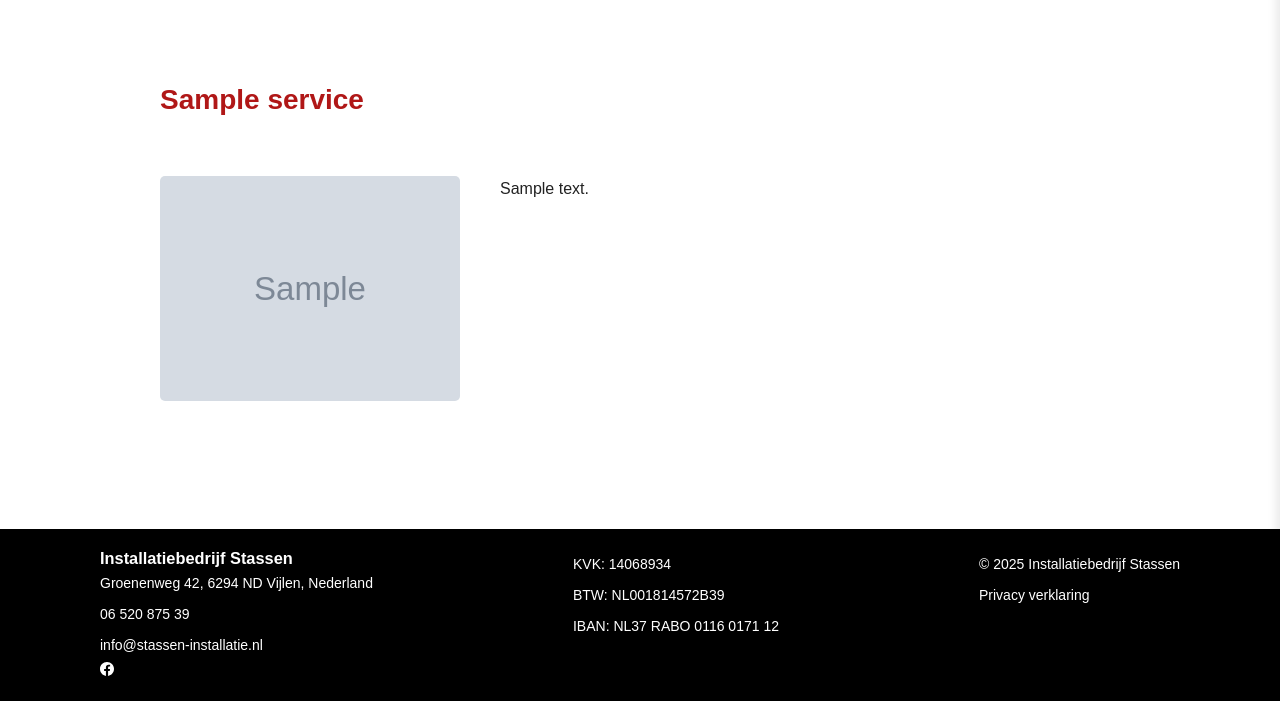
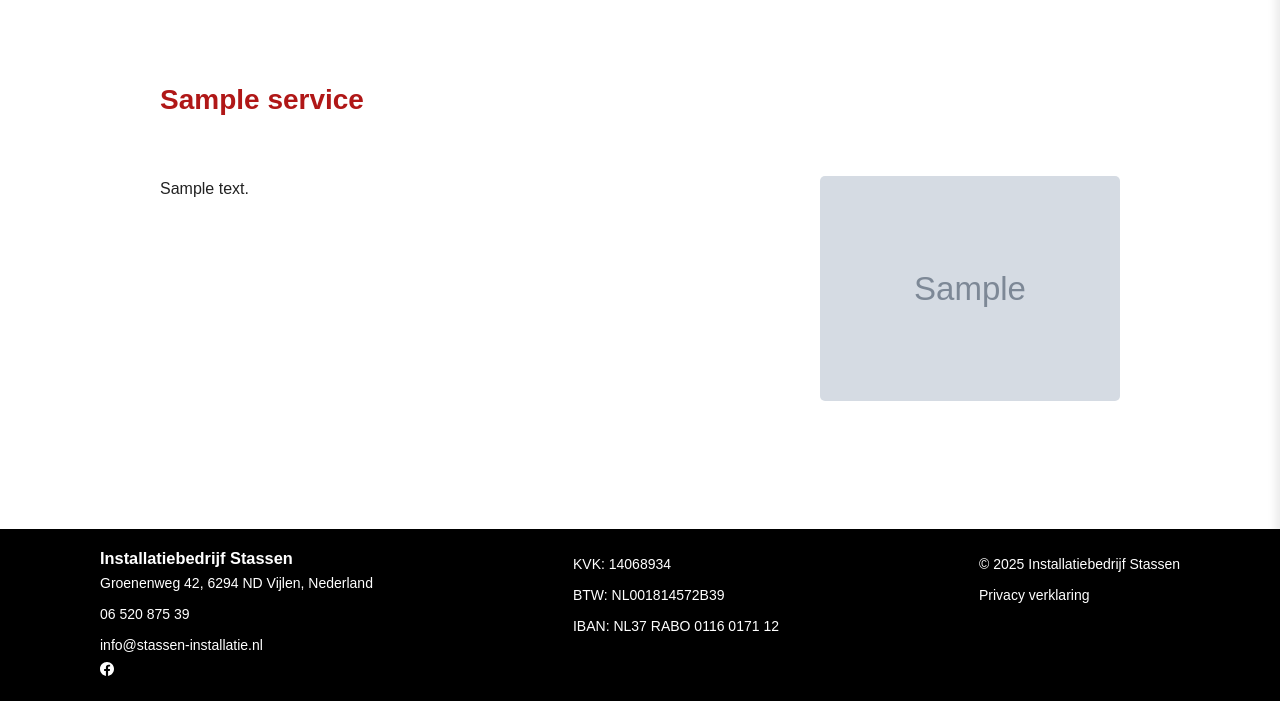
Before and after one commit to Parisxx/installatiebedrijf, a PHP site: page /services.php?id=1 in a window 1280 px wide. Shown: the part 68-769 px from the top of the page. Run offline with PHP 8.4, Linux system fonts and the light colour scheme; tables that the repository leaves empty or names only in its code hold one stand-in row (values such as "Sample post"); grey boxes marked "Sample" are stand-in pictures.

Commit message:
refactor: changed the css of the services making the image align on the right instead of the left

```diff
--- a/index.css
+++ b/index.css
@@ -482,6 +482,7 @@
     flex-wrap: wrap;
     margin-bottom: 8rem;
     margin-top: 0px;
+    flex-direction: row-reverse;
 }
 
 .service-container h1 {
```
